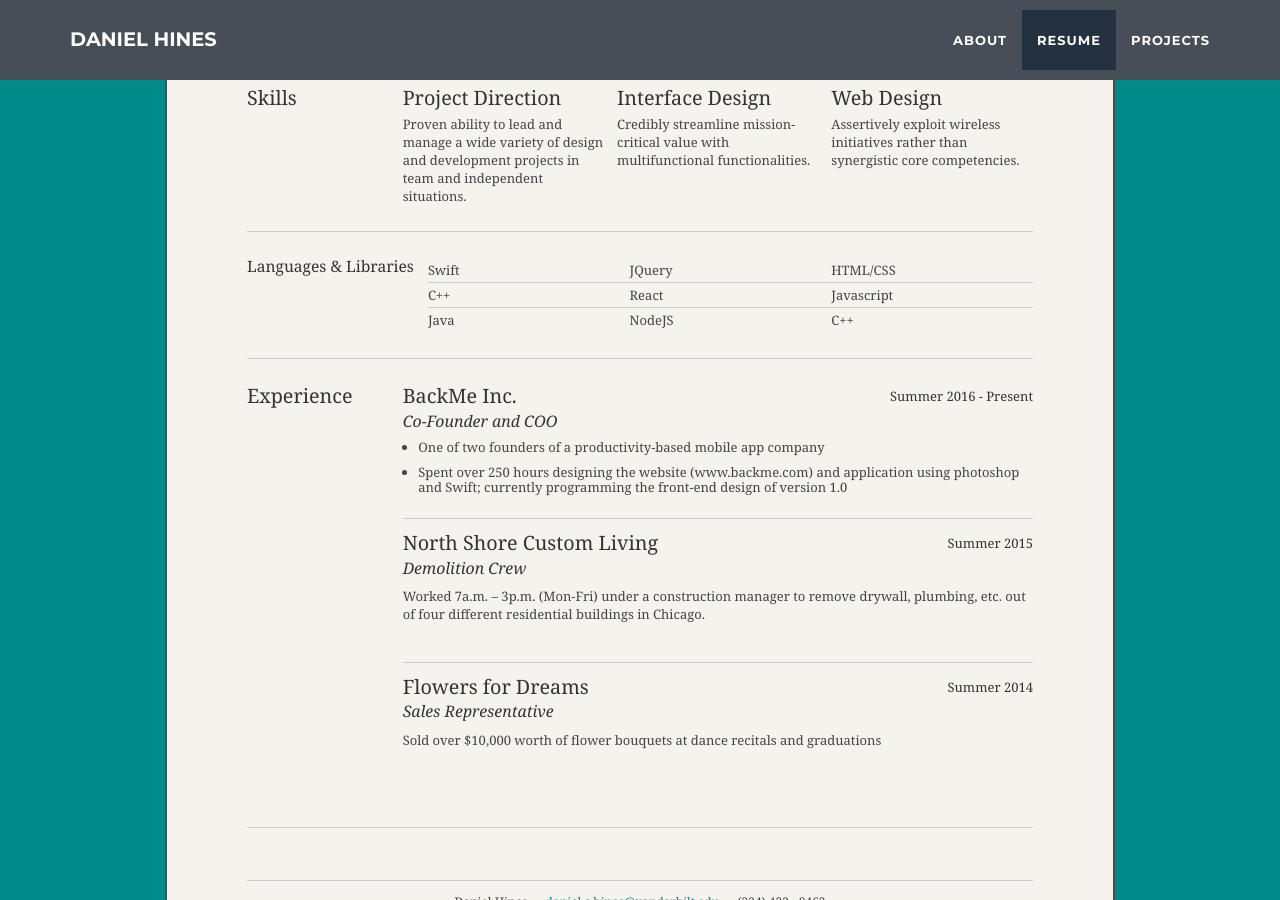
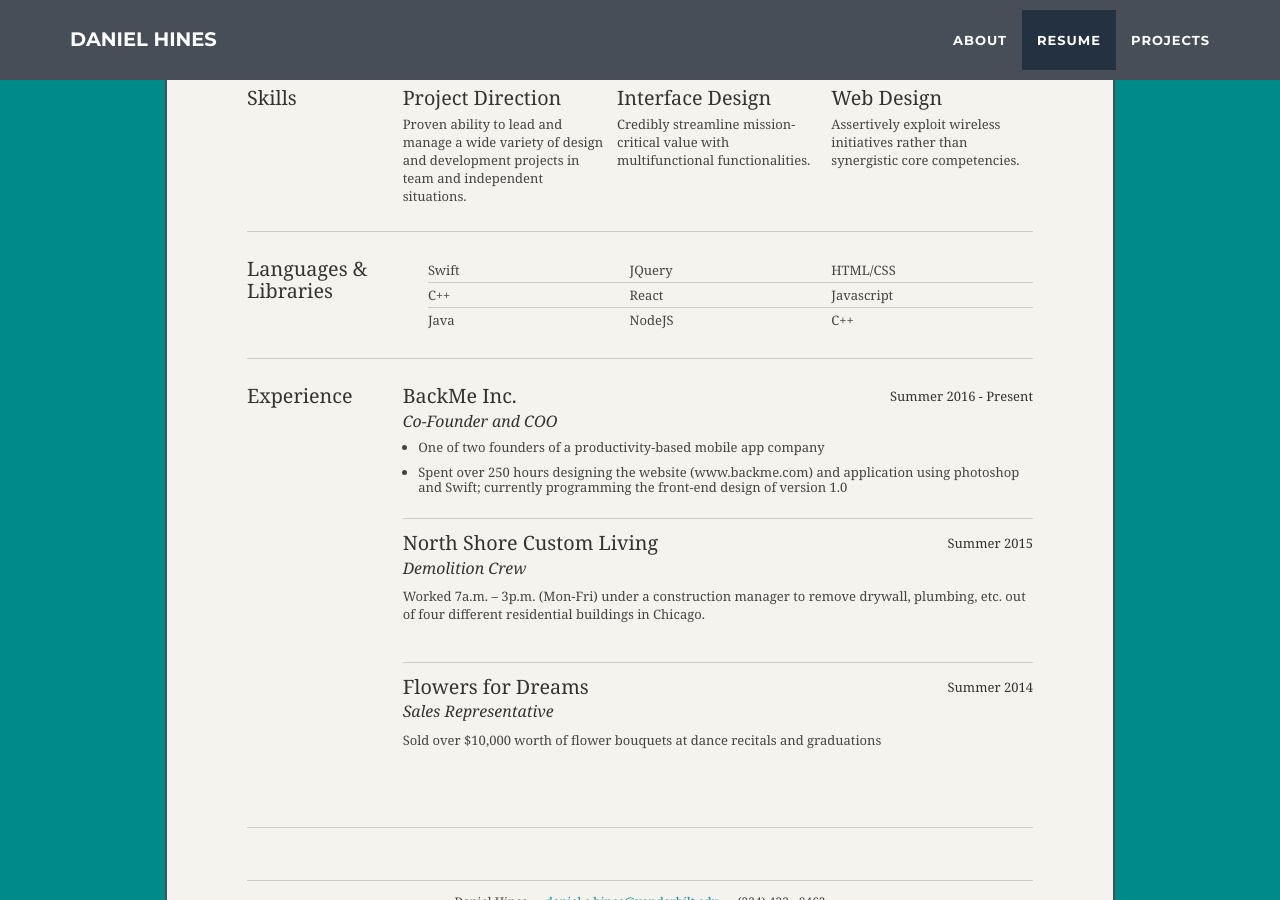
Before and after one commit to danielchines/danielchines.github.io, a Jekyll site: the page built from index.html, in a window 1280 px wide and 900 px high, scrolled down 2039 px. Built offline with Jekyll 4.4.1, drawn with Linux system fonts in a browser that asks for light colours.

Commit message:
Update resume.html

```diff
--- a/_includes/resume.html
+++ b/_includes/resume.html
@@ -87,7 +87,7 @@
 
 					<div class="yui-gf">
 						<div class="yui-u first">
-							<h2 style="width: 200px; font-size: 120%">Languages & Libraries</h2>
+							<h2 style="width: 200px;">Languages & Libraries</h2>
 						</div>
 						<div class="yui-u">
 							<ul class="talent">
```
